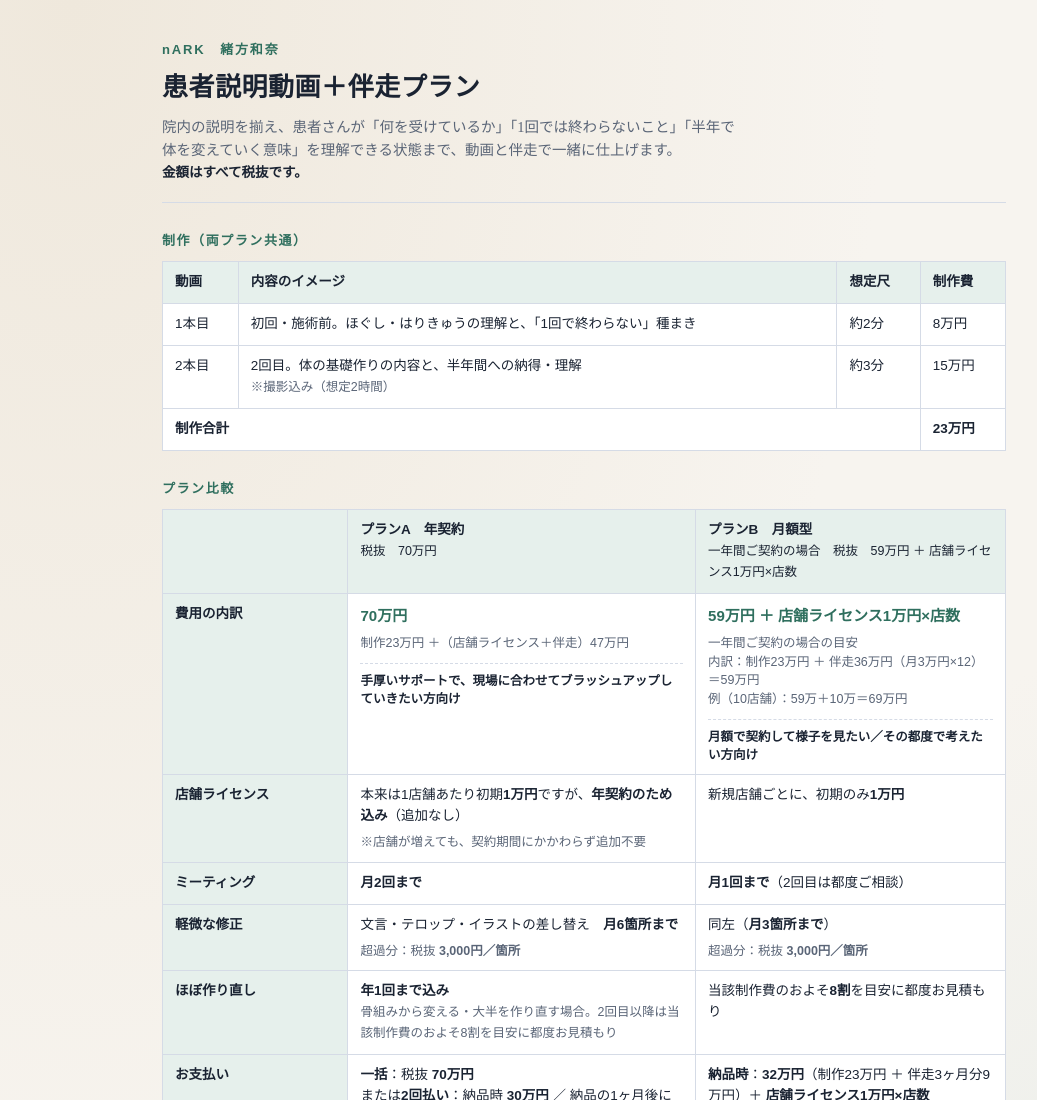
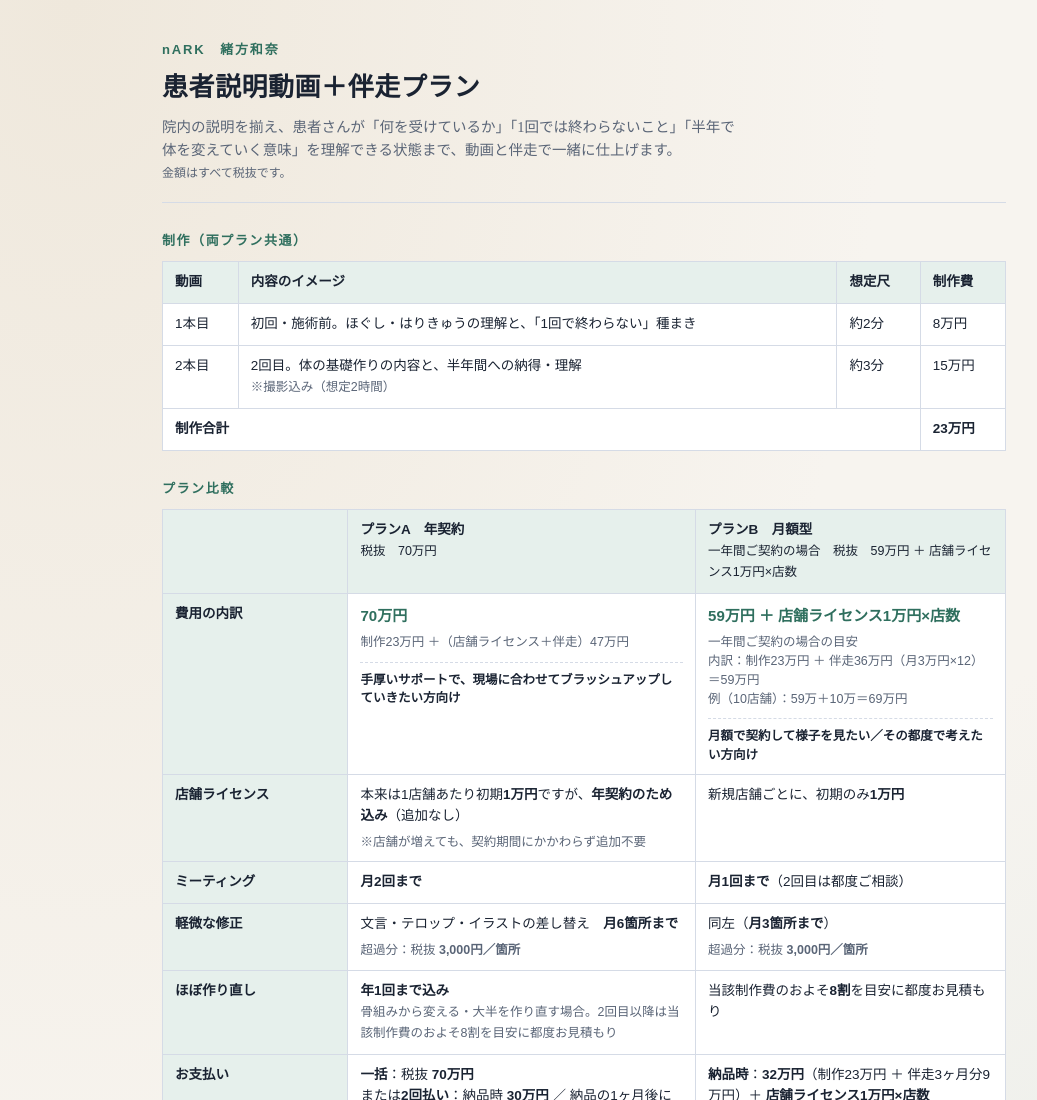
Before and after one commit to k273ogakita/gokigen-hearing-sheet, a plain HTML site: page plan.html in a window 1280 px wide. Shown: the top 1100 px of the page, without its empty margins (56-1093 px from the left). Drawn offline with Linux system fonts and the light colour scheme.

Commit message:
Tone down tax-excl note at top of plan sheet
Co-authored-by: Cursor <cursoragent@cursor.com>

```diff
--- a/plan.html
+++ b/plan.html
@@ -138,7 +138,7 @@
       <h1>患者説明動画＋伴走プラン</h1>
       <p class="lead">
         院内の説明を揃え、患者さんが「何を受けているか」「1回では終わらないこと」「半年で体を変えていく意味」を理解できる状態まで、動画と伴走で一緒に仕上げます。<br />
-        <strong style="color:var(--ink);font-family:'Hiragino Sans',sans-serif;font-size:13.5px;">金額はすべて税抜です。</strong>
+        <span style="color:var(--muted);font-family:'Hiragino Sans',sans-serif;font-size:12px;font-weight:400;">金額はすべて税抜です。</span>
       </p>
     </header>
 
```
